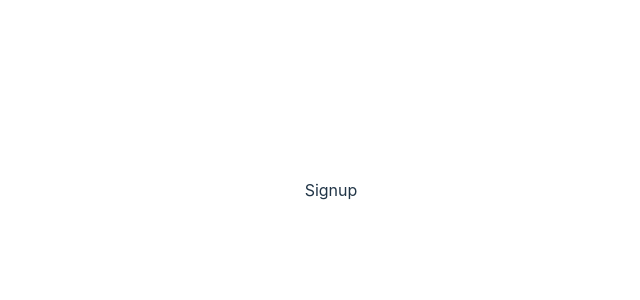
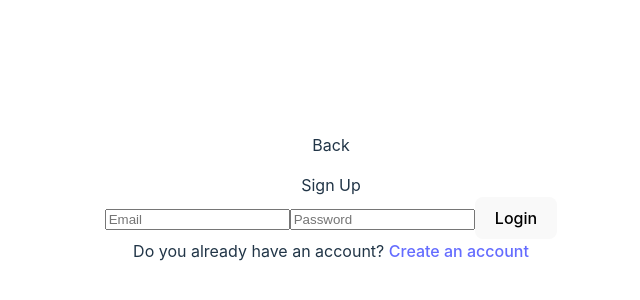
Before and after one commit to smunoz1988/vecs-school-frontend, a React (Vite) app: page /Signup in a window 1280 px wide. Shown: the part 210-510 px from the top of the page, without its empty margins (309-949 px from the left). Built offline with nearby package versions, Linux system fonts and the light colour scheme.

Commit message:
add form to sign up

```diff
--- a/src/routes/Signup.jsx
+++ b/src/routes/Signup.jsx
@@ -1,7 +1,36 @@
+import { useState } from 'react';
+import { useNavigate, Link } from 'react-router-dom';
+
 const Signup = () => {
+  const navigate = useNavigate();
+  const [email, setEmail] = useState('');
+  const [password, setPassword] = useState('');
+
   return (
-    <div>Signup</div>
+    <>
+      <p onClick={() => navigate('/')}>Back</p>
+      <div>Sign Up</div>
+      <form> {/* in here should be the onclick to call to reducer to manage logic */}
+        <input
+          type="text"
+          placeholder="Email"
+          value={email}
+          onChange={(e) => setEmail(e.target.value)}
+        />
+        <input
+          type="password"
+          placeholder="Password"
+          value={password}
+          onChange={(e) => setPassword(e.target.value)}
+        />
+        <button type="submit">Login</button>
+      </form>
+      <div>
+        <span>Do you already have an account? </span>
+        <Link to="/Signin">Create an account</Link>
+      </div>
+    </>
   )
-}
+};
 
 export default Signup
```
